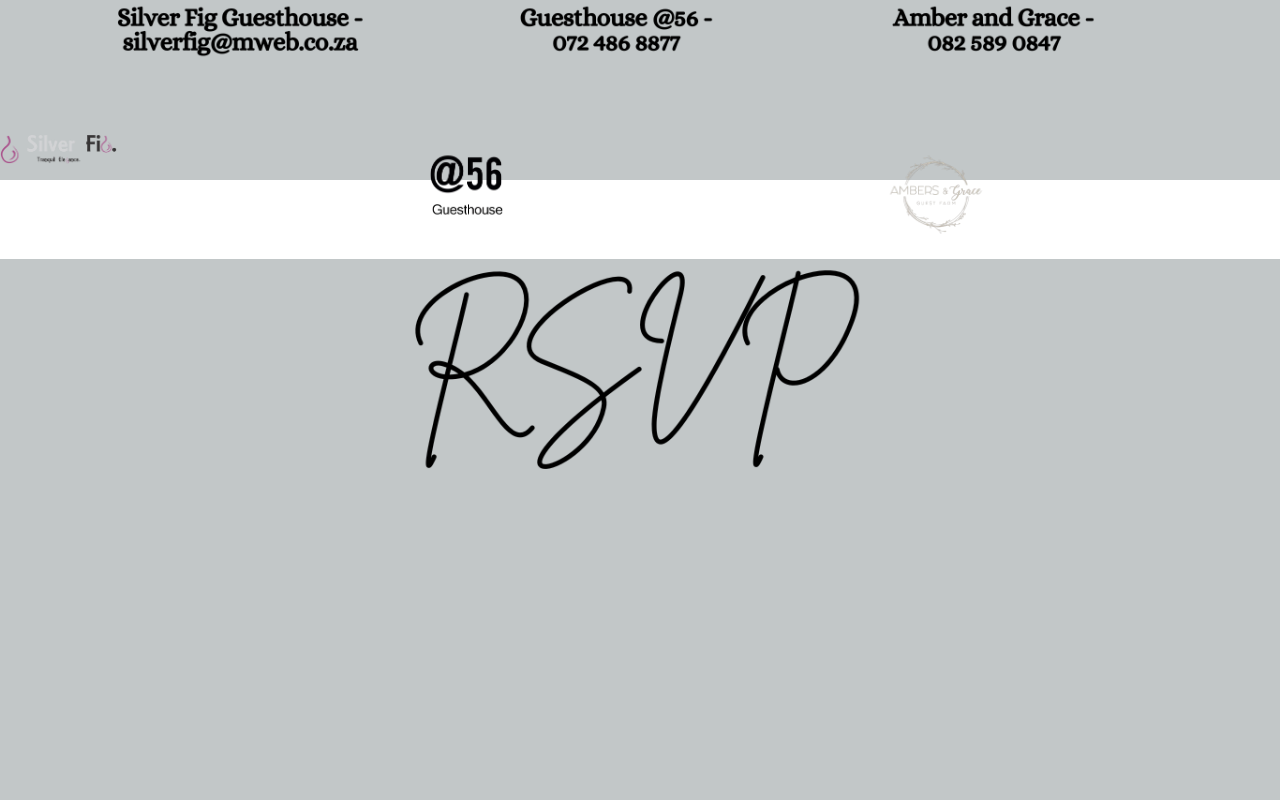
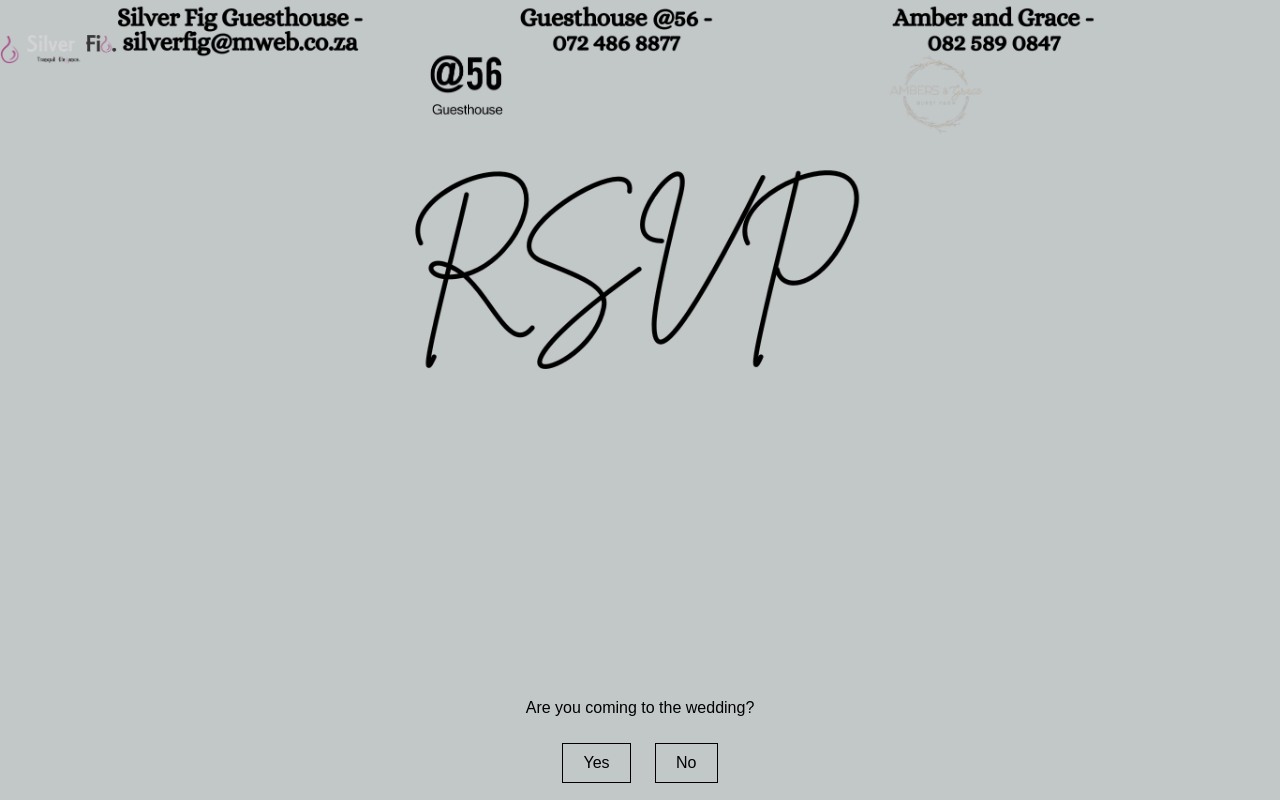
Before and after one commit to LancedeBeer/virewigvanderMerwe, a plain HTML site: page index.html in a window 1280 px wide. Shown: the part 9600-10400 px from the top of the page. Drawn offline with Linux system fonts and the light colour scheme.

Commit message:
ypdate styles\

```diff
--- a/styles.css
+++ b/styles.css
@@ -37,7 +37,7 @@ img {
 .link-images {
     display: flex;
     justify-content: space-around;
-    margin-top: -50px; /* Adjust positioning */
+    margin-top: -150px; /* Adjust positioning */
 }
 
 .link-images a img {
@@ -47,7 +47,7 @@ img {
 /* RSVP Button Styling */
 .rsvp-container {
     text-align: center;
-    margin-top: -50px; /* Adjust positioning */
+    margin-top: -200px; /* Adjust positioning */
 }
 
 .rsvp-container button {
```
